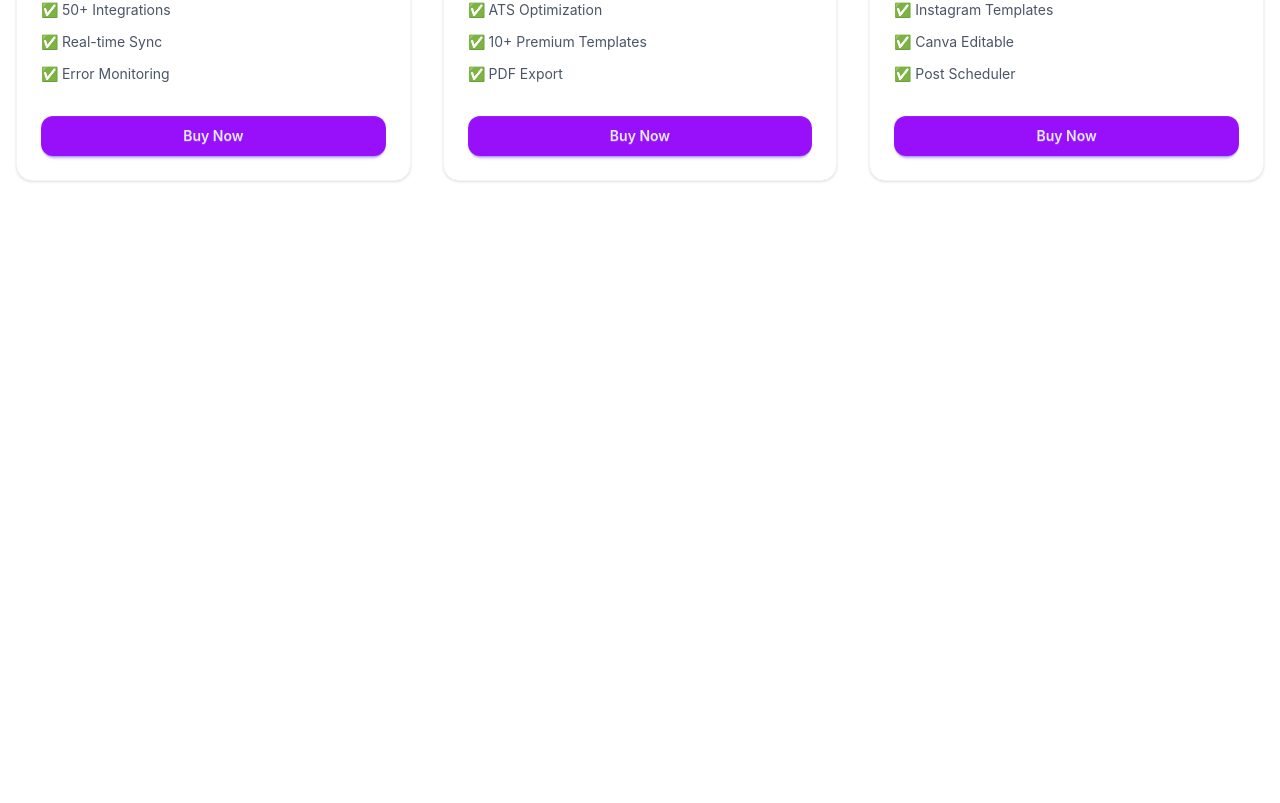
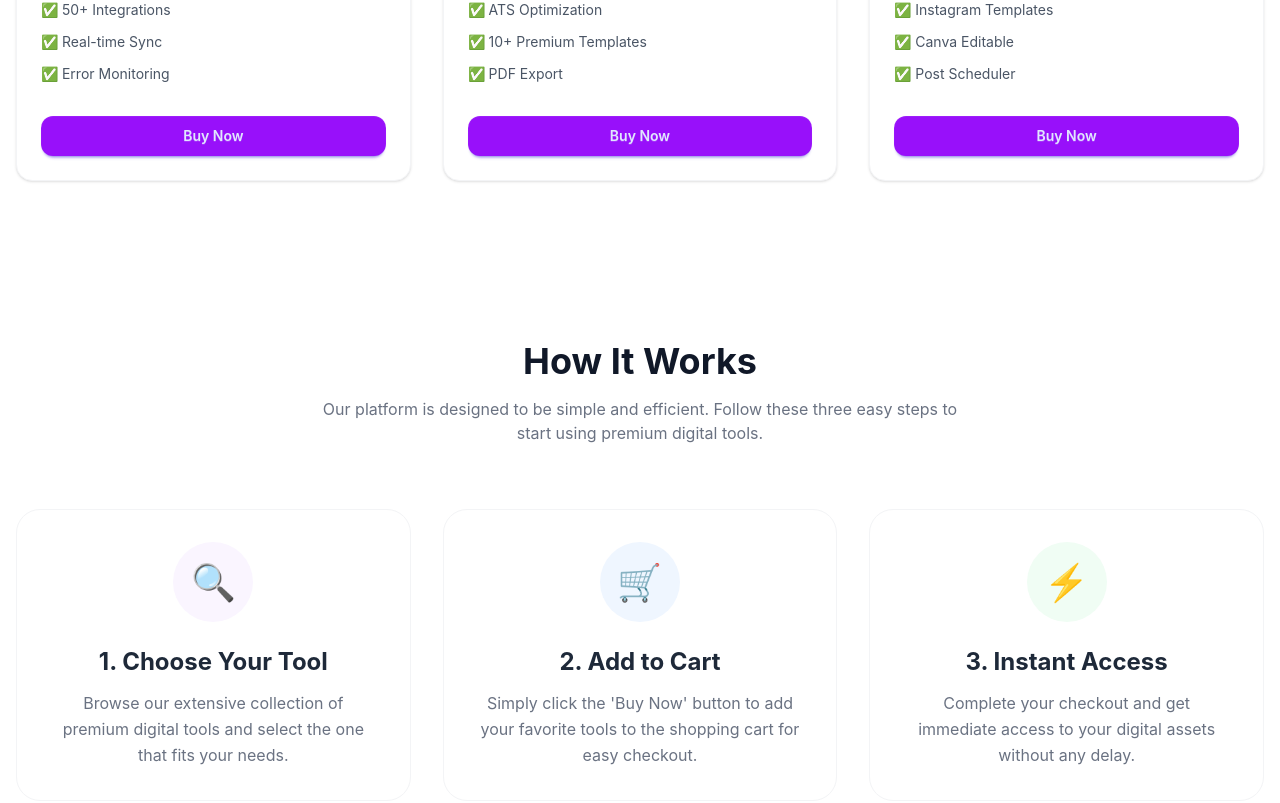
Before and after one commit to mdtaufiqueahamed-lgtm/Assignment-6, a React (Vite) app: page / in a window 1280 px wide. Shown: the part 1911-2714 px from the top of the page. Before the commit the page ends 2172 px from the top, so only its background shows below. Built offline with nearby package versions, Linux system fonts and the light colour scheme.

Commit message:
steps added

```diff
--- a/src/App.jsx
+++ b/src/App.jsx
@@ -90,8 +90,8 @@ function App() {
       </div>
 
        <ToastContainer position="top-center" autoClose={2000} />
-      {/* <Steps></Steps>
-      <Pricing></Pricing> */}
+      <Steps></Steps>
+      {/* <Pricing></Pricing> */}
     </>
   );
 }
--- a/src/components/Steps/Steps.jsx
+++ b/src/components/Steps/Steps.jsx
@@ -1,65 +1,65 @@
-// import React from 'react';
+import React from 'react';
 
-// const Steps = () => {
-//   const stepData = [
-//     {
-//       id: 1,
-//       title: "Choose Your Tool",
-//       description: "Browse our extensive collection of premium digital tools and select the one that fits your needs.",
-//       icon: "🔍",
-//       bgColor: "bg-purple-50",
-//     },
-//     {
-//       id: 2,
-//       title: "Add to Cart",
-//       description: "Simply click the 'Buy Now' button to add your favorite tools to the shopping cart for easy checkout.",
-//       icon: "🛒",
-//       bgColor: "bg-blue-50",
-//     },
-//     {
-//       id: 3,
-//       title: "Instant Access",
-//       description: "Complete your checkout and get immediate access to your digital assets without any delay.",
-//       icon: "⚡",
-//       bgColor: "bg-green-50",
-//     },
-//   ];
+const Steps = () => {
+  const stepData = [
+    {
+      id: 1,
+      title: "Choose Your Tool",
+      description: "Browse our extensive collection of premium digital tools and select the one that fits your needs.",
+      icon: "🔍",
+      bgColor: "bg-purple-50",
+    },
+    {
+      id: 2,
+      title: "Add to Cart",
+      description: "Simply click the 'Buy Now' button to add your favorite tools to the shopping cart for easy checkout.",
+      icon: "🛒",
+      bgColor: "bg-blue-50",
+    },
+    {
+      id: 3,
+      title: "Instant Access",
+      description: "Complete your checkout and get immediate access to your digital assets without any delay.",
+      icon: "⚡",
+      bgColor: "bg-green-50",
+    },
+  ];
 
-//   return (
-//     <section className="py-20 bg-white">
-//       <div className="container mx-auto px-4">
-//         {/* Section Header */}
-//         <div className="text-center mb-16">
-//           <h2 className="text-3xl md:text-4xl font-bold text-gray-900 mb-4">
-//             How It Works
-//           </h2>
-//           <p className="text-gray-500 max-w-2xl mx-auto">
-//             Our platform is designed to be simple and efficient. Follow these three easy steps to start using premium digital tools.
-//           </p>
-//         </div>
+  return (
+    <section className="py-20 bg-white">
+      <div className="container mx-auto px-4">
+        {/* Section Header */}
+        <div className="text-center mb-16">
+          <h2 className="text-3xl md:text-4xl font-bold text-gray-900 mb-4">
+            How It Works
+          </h2>
+          <p className="text-gray-500 max-w-2xl mx-auto">
+            Our platform is designed to be simple and efficient. Follow these three easy steps to start using premium digital tools.
+          </p>
+        </div>
 
-//         {/* Steps Cards */}
-//         <div className="grid grid-cols-1 md:grid-cols-3 gap-8">
-//           {stepData.map((step) => (
-//             <div
-//               key={step.id}
-//               className="flex flex-col items-center text-center p-8 rounded-3xl border border-gray-100 hover:shadow-xl transition-shadow duration-300"
-//             >
-//               <div className={`w-20 h-20 ${step.bgColor} rounded-full flex items-center justify-center text-4xl mb-6`}>
-//                 {step.icon}
-//               </div>
-//               <h3 className="text-2xl font-bold text-gray-800 mb-3">
-//                 {step.id}. {step.title}
-//               </h3>
-//               <p className="text-gray-500 leading-relaxed">
-//                 {step.description}
-//               </p>
-//             </div>
-//           ))}
-//         </div>
-//       </div>
-//     </section>
-//   );
-// };
+        {/* Steps Cards */}
+        <div className="grid grid-cols-1 md:grid-cols-3 gap-8">
+          {stepData.map((step) => (
+            <div
+              key={step.id}
+              className="flex flex-col items-center text-center p-8 rounded-3xl border border-gray-100 hover:shadow-xl transition-shadow duration-300"
+            >
+              <div className={`w-20 h-20 ${step.bgColor} rounded-full flex items-center justify-center text-4xl mb-6`}>
+                {step.icon}
+              </div>
+              <h3 className="text-2xl font-bold text-gray-800 mb-3">
+                {step.id}. {step.title}
+              </h3>
+              <p className="text-gray-500 leading-relaxed">
+                {step.description}
+              </p>
+            </div>
+          ))}
+        </div>
+      </div>
+    </section>
+  );
+};
 
-// export default Steps;
+export default Steps;
```
